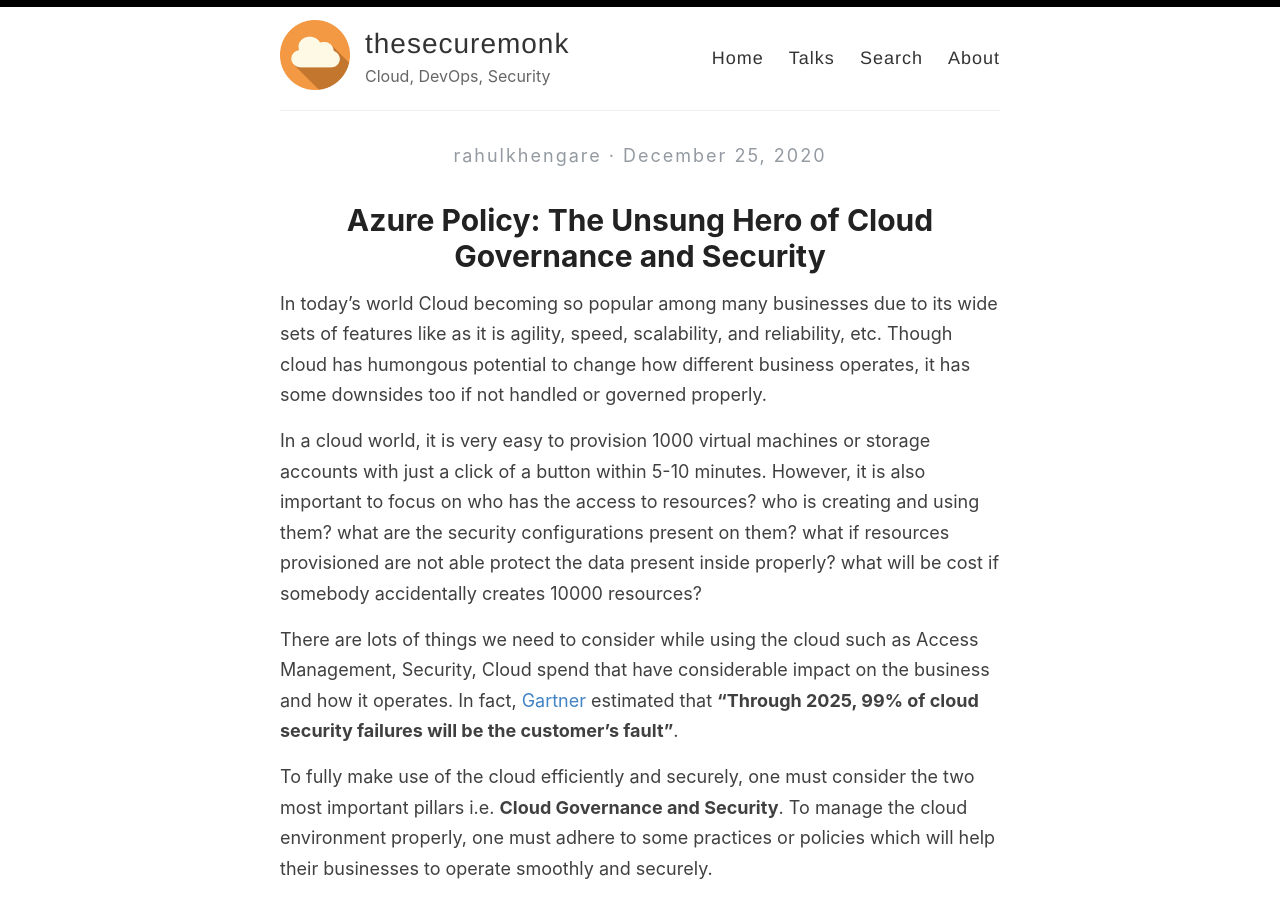
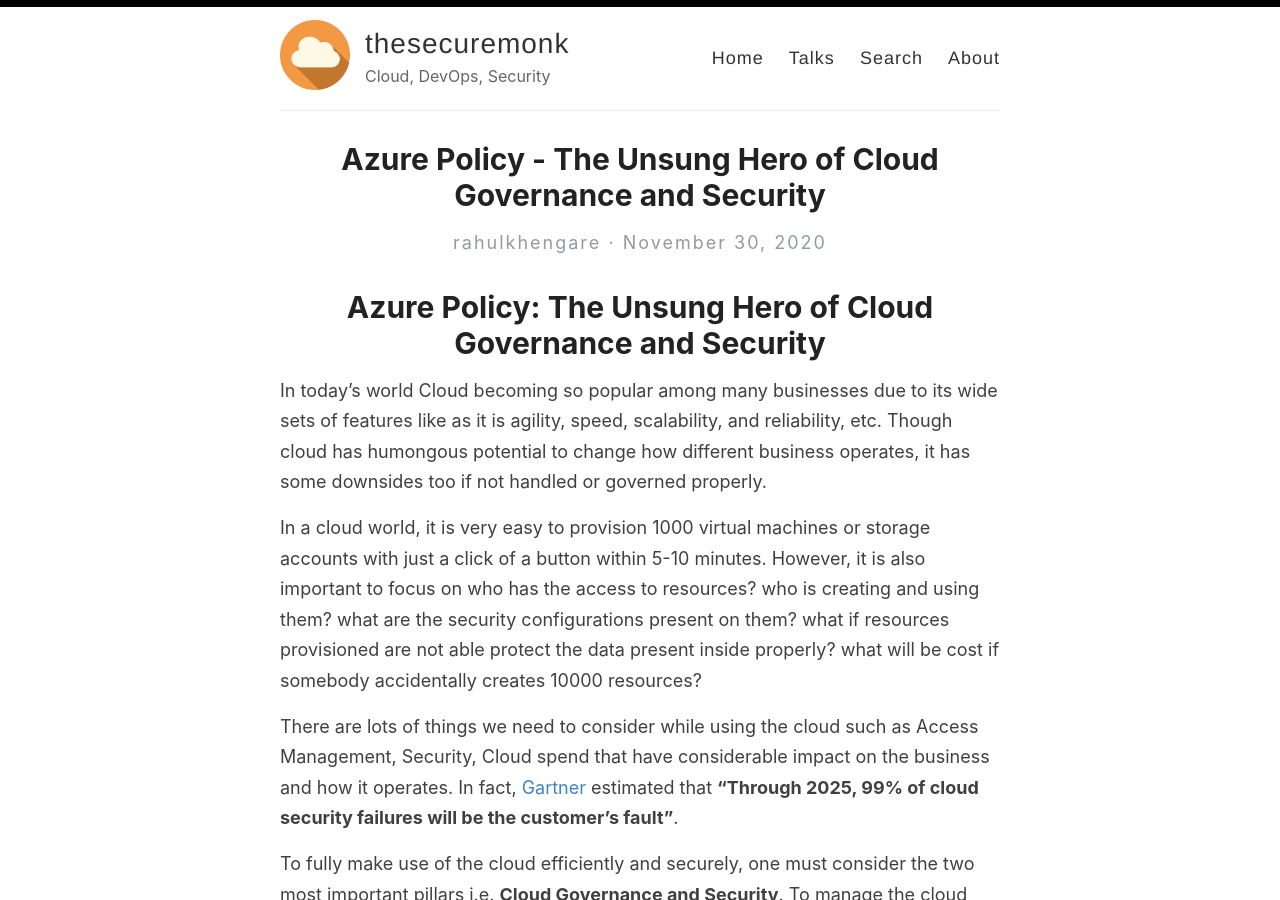
Before and after one commit to rahulkhengare/thesecuremonk.com, a Jekyll site: the page built from _posts/2020-11-30-AzurePolicy.md, in a window 1280 px wide and 900 px high. Built offline with Jekyll 4.4.1, drawn with Linux system fonts in a browser that asks for light colours; our own code applies the rules of GitHub Pages for plain Markdown files; comment, search, counter and statistics services are not loaded.

Commit message:
Corrected post metadata

```diff
--- a/_posts/2020-11-30-AzurePolicy.md
+++ b/_posts/2020-11-30-AzurePolicy.md
@@ -1,9 +1,10 @@
 ---
 layout: post
-title:  Azure Policy: The Unsung Hero of Cloud Governance and Security
+title:  Azure Policy - The Unsung Hero of Cloud Governance and Security
 excerpt: Using Azure Policy framework for cloud governance and security
 comments: true
 ---
+
 
 # Azure Policy: The Unsung Hero of Cloud Governance and Security
 
```
